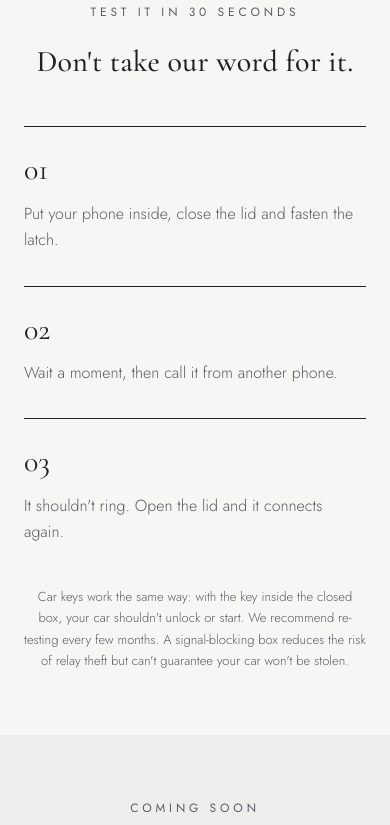
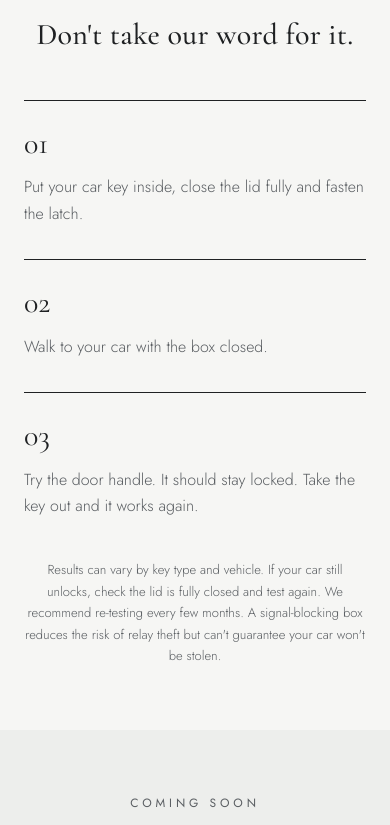
Before and after one commit to seansongg/seansongg, a plain HTML site: page site/index.html in a window 390 px wide. Shown: the part 2351-3176 px from the top of the page. Drawn offline with nearby package versions, Linux system fonts and the light colour scheme.

Commit message:
Site: customer test uses car key, not phone call
Co-Authored-By: Claude Opus 5.5 <noreply@anthropic.com>
Claude-Session: https://claude.ai/code/session_017sfZzva12Dg1d68MKBr5sC

```diff
--- a/site/index.html
+++ b/site/index.html
@@ -127,7 +127,7 @@ footer a{text-decoration:none;border-bottom:1px solid var(--line)}
       <div>
         <div class="num">I</div>
         <h3>Tested, every box</h3>
-        <p>Each box is checked with a phone call test before it is packed. If it doesn't block the signal, it doesn't leave.</p>
+        <p>Each box is signal-tested before it is packed. If it doesn't block the signal, it doesn't leave.</p>
       </div>
       <div>
         <div class="num">II</div>
@@ -146,11 +146,11 @@ footer a{text-decoration:none;border-bottom:1px solid var(--line)}
     <div class="eyebrow">Test it in 30 seconds</div>
     <h2>Don't take our word for it.</h2>
     <div class="steps">
-      <div><p>Put your phone inside, close the lid and fasten the latch.</p></div>
-      <div><p>Wait a moment, then call it from another phone.</p></div>
-      <div><p>It shouldn't ring. Open the lid and it connects again.</p></div>
+      <div><p>Put your car key inside, close the lid fully and fasten the latch.</p></div>
+      <div><p>Walk to your car with the box closed.</p></div>
+      <div><p>Try the door handle. It should stay locked. Take the key out and it works again.</p></div>
     </div>
-    <p class="note">Car keys work the same way: with the key inside the closed box, your car shouldn't unlock or start. We recommend re-testing every few months. A signal-blocking box reduces the risk of relay theft but can't guarantee your car won't be stolen.</p>
+    <p class="note">Results can vary by key type and vehicle. If your car still unlocks, check the lid is fully closed and test again. We recommend re-testing every few months. A signal-blocking box reduces the risk of relay theft but can't guarantee your car won't be stolen.</p>
   </section>
 
   <section class="soon" id="soon">
```
